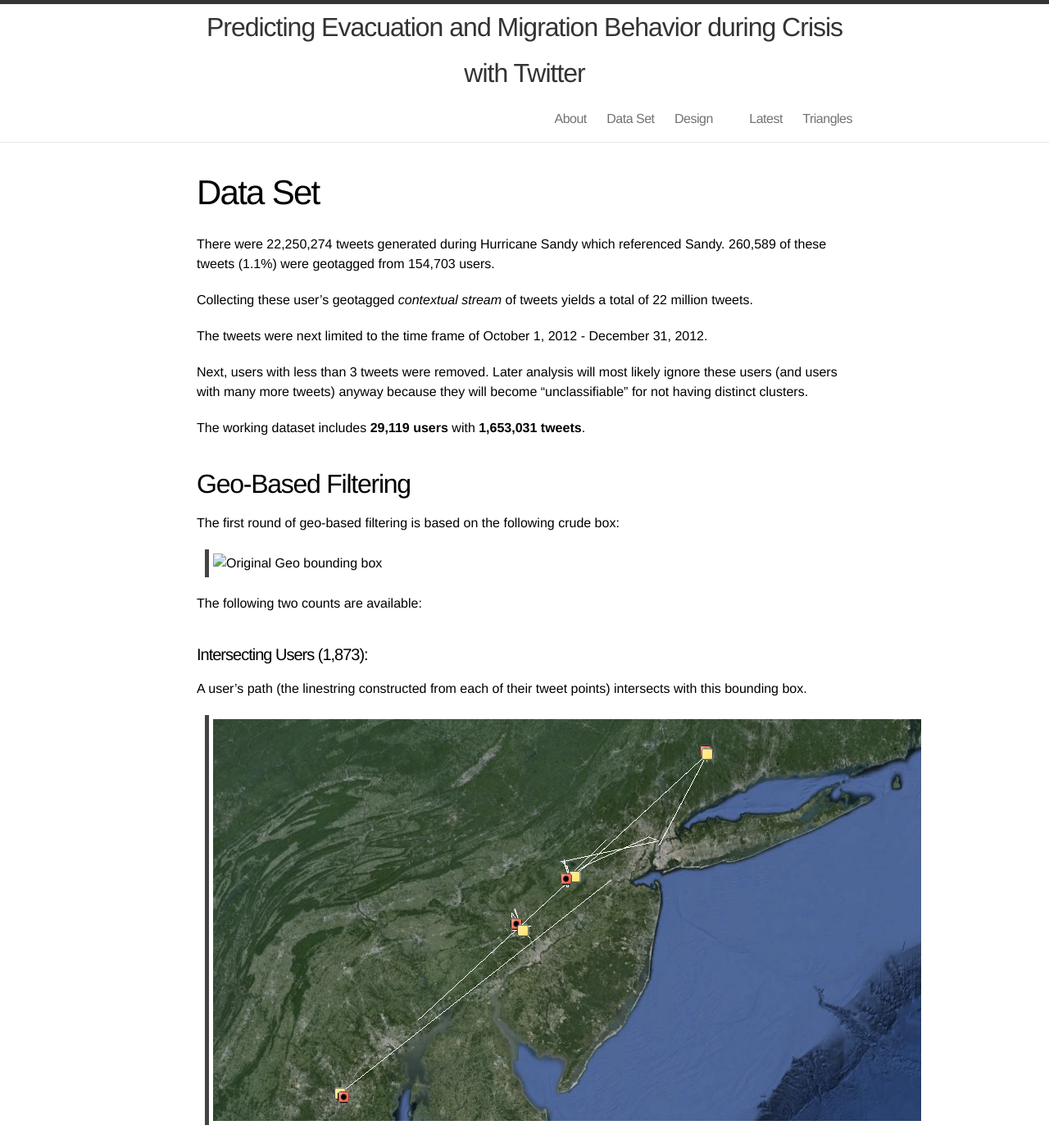
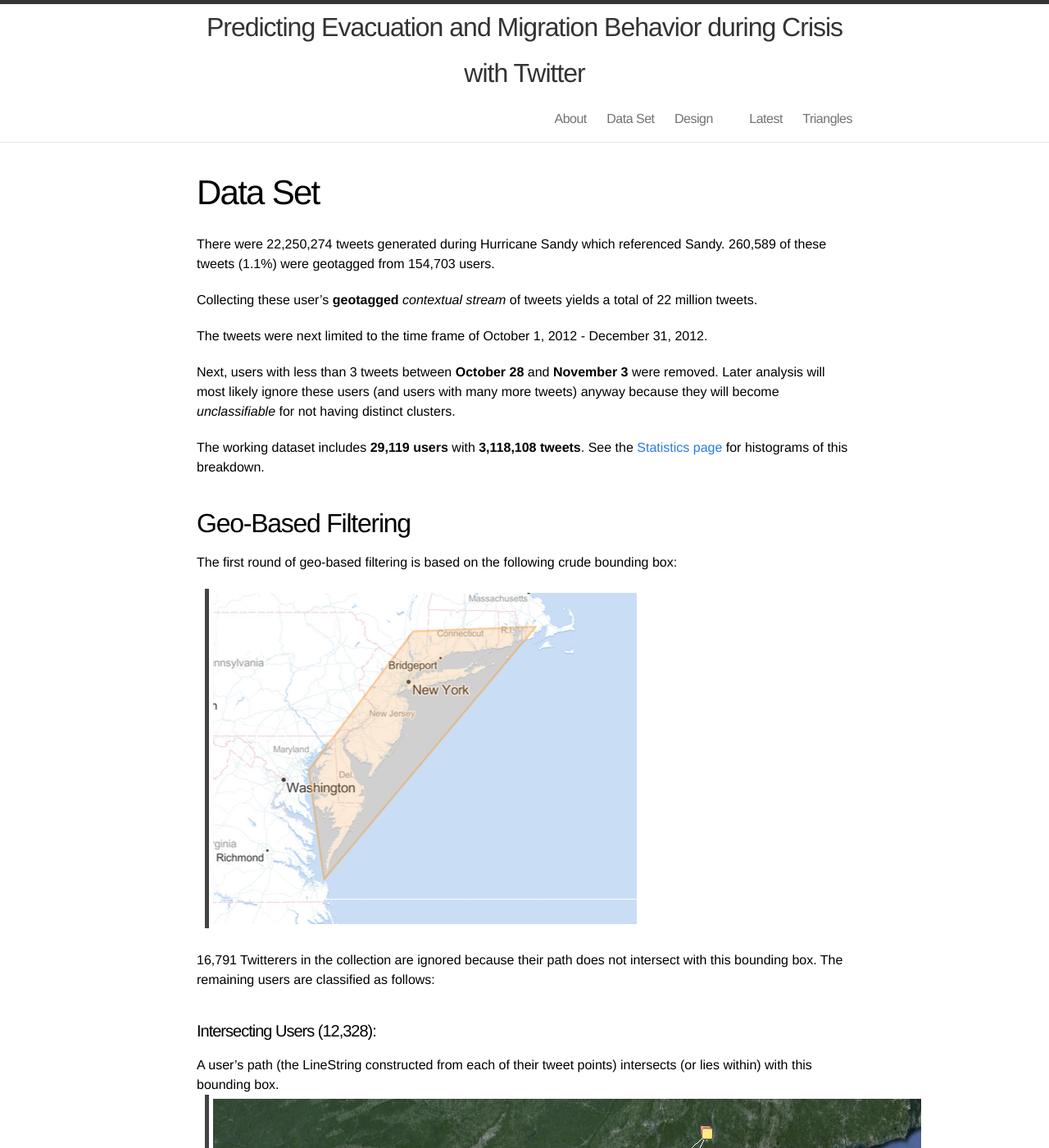
Before and after one commit to jenningsanderson/Twitter-Evacuation-Patterns, a Jekyll site: the page built from pages/data.md, in a window 1280 px wide and 1400 px high. Shown: the whole window at 82% size. Built offline with Jekyll 4.4.1, drawn with Linux system fonts in a browser that asks for light colours; some of the changed text lies outside the part shown.

Commit message:
updated most things, but especially the pages

```diff
--- a/pages/data.md
+++ b/pages/data.md
@@ -6,37 +6,42 @@ permalink: /data/
 
 There were 22,250,274 tweets generated during Hurricane Sandy which referenced Sandy.  260,589 of these tweets (1.1%) were geotagged from 154,703 users.
 
-Collecting these user's geotagged _contextual stream_ of tweets yields a total of 22 million tweets.
+Collecting these user's **geotagged** _contextual stream_ of tweets yields a total of 22 million tweets.
 
 The tweets were next limited to the time frame of October 1, 2012 - December 31, 2012.
 
-Next, users with less than 3 tweets were removed.  Later analysis will most likely ignore these users (and users with many more tweets) anyway because they will become "unclassifiable" for not having distinct clusters.
+Next, users with less than 3 tweets between **October 28** and **November 3** were removed.  Later analysis will most likely ignore these users (and users with many more tweets) anyway because they will become _unclassifiable_ for not having distinct clusters.
 
-
-The working dataset includes **29,119 users** with **1,653,031 tweets**.
+The working dataset includes **29,119 users** with **3,118,108 tweets**.  See the [Statistics page]({{site.baseurl}}/Statistics) for histograms of this breakdown.
 
 
 
 ##Geo-Based Filtering
-The first round of geo-based filtering is based on the following crude box:
+The first round of geo-based filtering is based on the following crude bounding box:
 
 ![Original Geo bounding box]({{site.baseurl}}/img_exports/maps/ncar_bounding_box.png)
 
-The following two counts are available:
+16,791 Twitterers in the collection are ignored because their path does not intersect with this bounding box.  The remaining users are classified as follows:
 
-####Intersecting Users (1,873):
-A user's path (the linestring constructed from each of their tweet points) intersects with this bounding box.
-
+####Intersecting Users (12,328):
+A user's path (the LineString constructed from each of their tweet points) intersects (or lies within) with this bounding box.
 ![Intersecting User (Potentially Affected User)]({{site.baseurl}}/img_exports/intersecting_users_example.png)
 
 
-####Potentially affected affected Users (5,106):
+####Potentially affected affected Users (8,092):
 A user's calculated _before_ shelter location lies within this bounding box.
 
 ![Highly Affected User]({{site.baseurl}}/img_exports/highly_impacted_users_example.png)
 
-####Highly Impacted User (Number coming):
+####Highly Impacted User (884):
 A user's calculated _before_ shelter location lies within a known evacuation zone.  NYC Evacuation Zones (A,B,C) pictured below:
+
+|Zone | Number of Users |
+|-----------------------|
+|A| 133 |
+|B| 284 |
+|C| 487 |
+
 
 ![NYC Evacuation Zones]({{site.baseurl}}/img_exports/NYC_evacuation_zones.png)
 
```
Also changed, not shown: other parts of pages/data.md (+2 -2 lines), _posts/2014-07-28-summary-statistics.md (deleted, +0 -16 lines), _posts/2014-08-27-Summary-Statistics.md (added, +11 -0 lines), fileio/statistics.rb (+39 -38 lines), runtimes/movement_analysis.rb (added, +35 -0 lines), img_exports/maps/geo_affected_boundary.png (added), img_exports/maps/ncar_bounding_box.png (added), img_exports/statistics/tweet_count_histogram_all_users.png (added), img_exports/statistics/tweet_count_histogram_lte_200.png (added).
